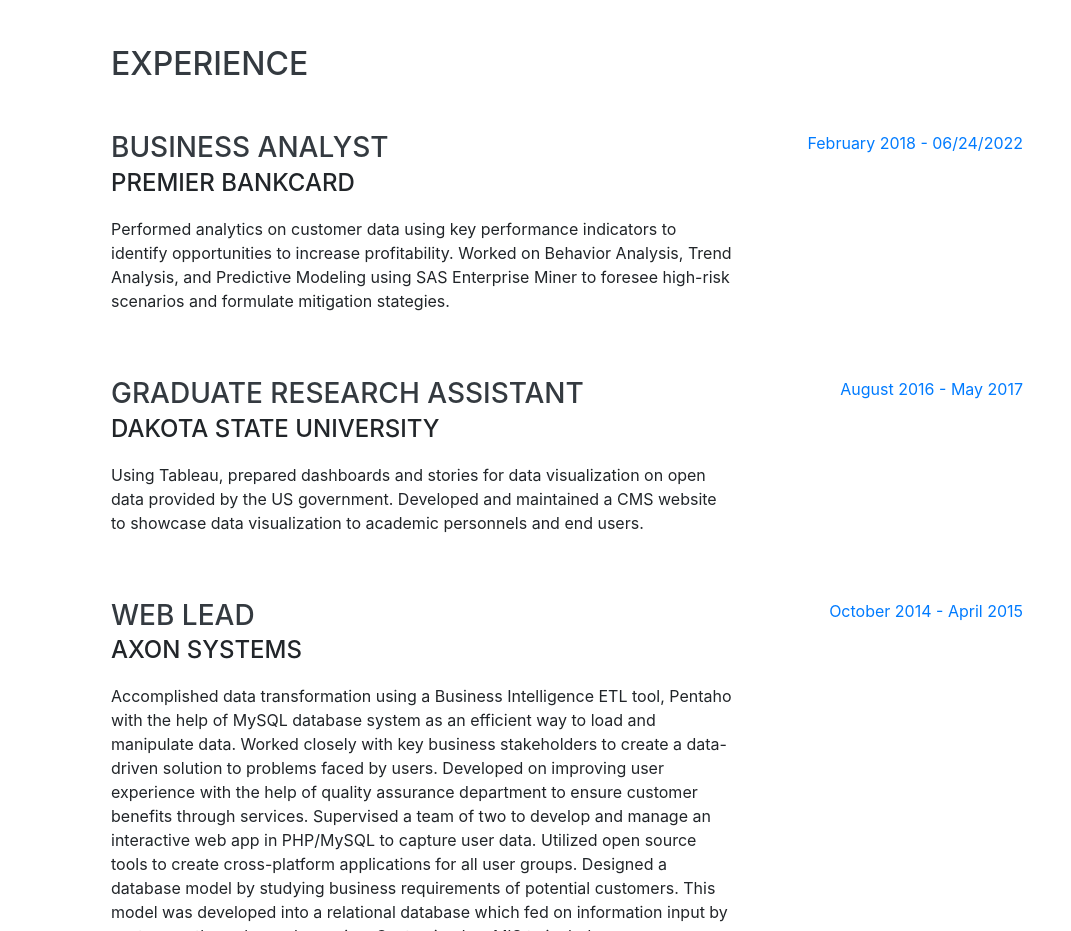
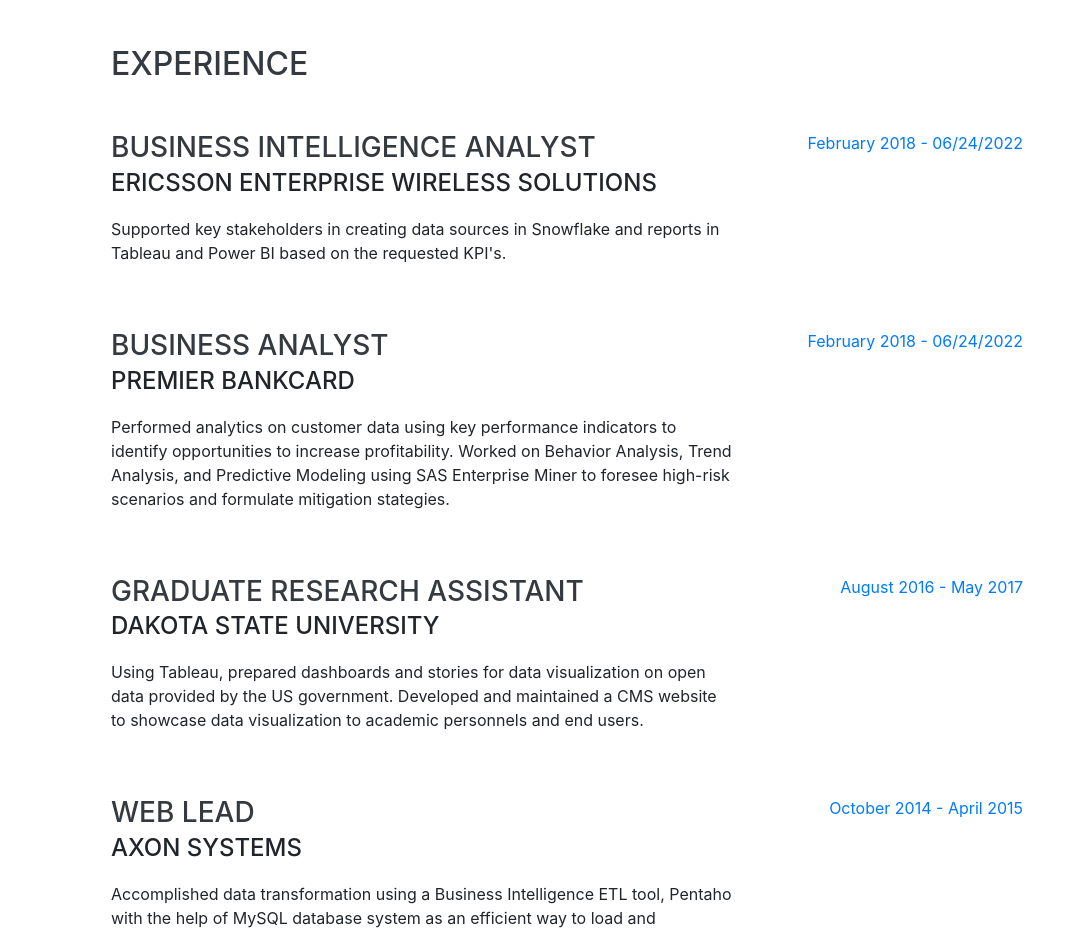
Before and after one commit to Sriz/Sriz.github.io, a website with bundled scripts: page index.html in a window 1280 px wide. Shown: the part 804-1735 px from the top of the page, without its empty margins (209-1280 px from the left). Built offline with nearby package versions, Linux system fonts and the light colour scheme; a web font is replaced by a local one.

Commit message:
added experience of Ericsson

```diff
--- a/index.html
+++ b/index.html
@@ -101,6 +101,19 @@
     <section class="resume-section p-3 p-lg-5 d-flex justify-content-center" id="experience">
       <div class="w-100">
         <h2 class="mb-5">Experience</h2>
+
+        <div class="resume-item d-flex flex-column flex-md-row justify-content-between mb-5">
+          <div class="resume-content">
+            <h3 class="mb-0">Business Intelligence Analyst</h3>
+            <div class="subheading mb-3">Ericsson Enterprise Wireless Solutions</div>
+            <p>
+              Supported key stakeholders in creating data sources in Snowflake and reports in Tableau and Power BI based on the requested KPI's.
+            </p>
+          </div>
+          <div class="resume-date text-md-right">
+            <span class="text-primary">February 2018 - 06/24/2022</span>
+          </div>
+        </div>
 
         <div class="resume-item d-flex flex-column flex-md-row justify-content-between mb-5">
           <div class="resume-content">
```
